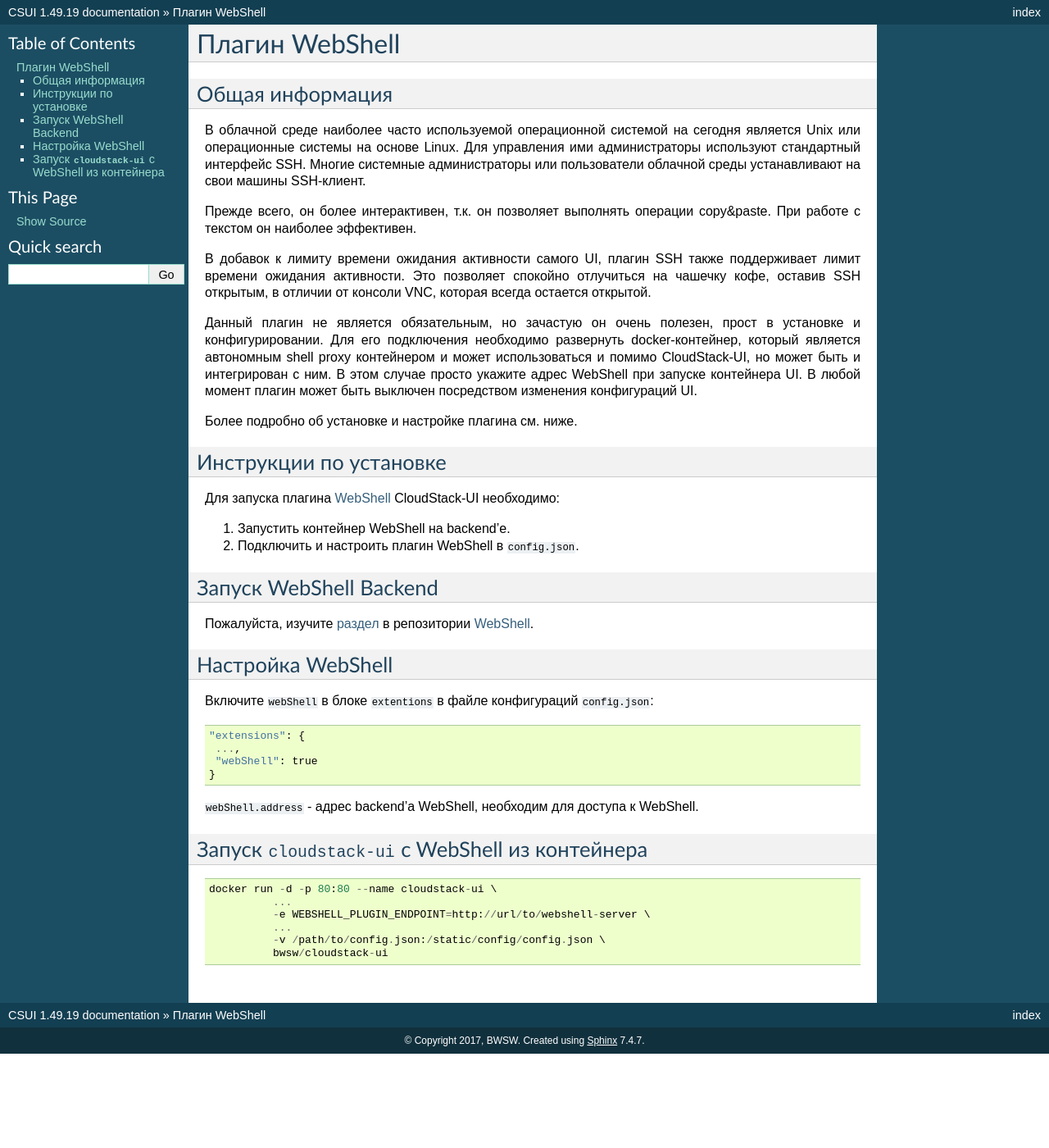
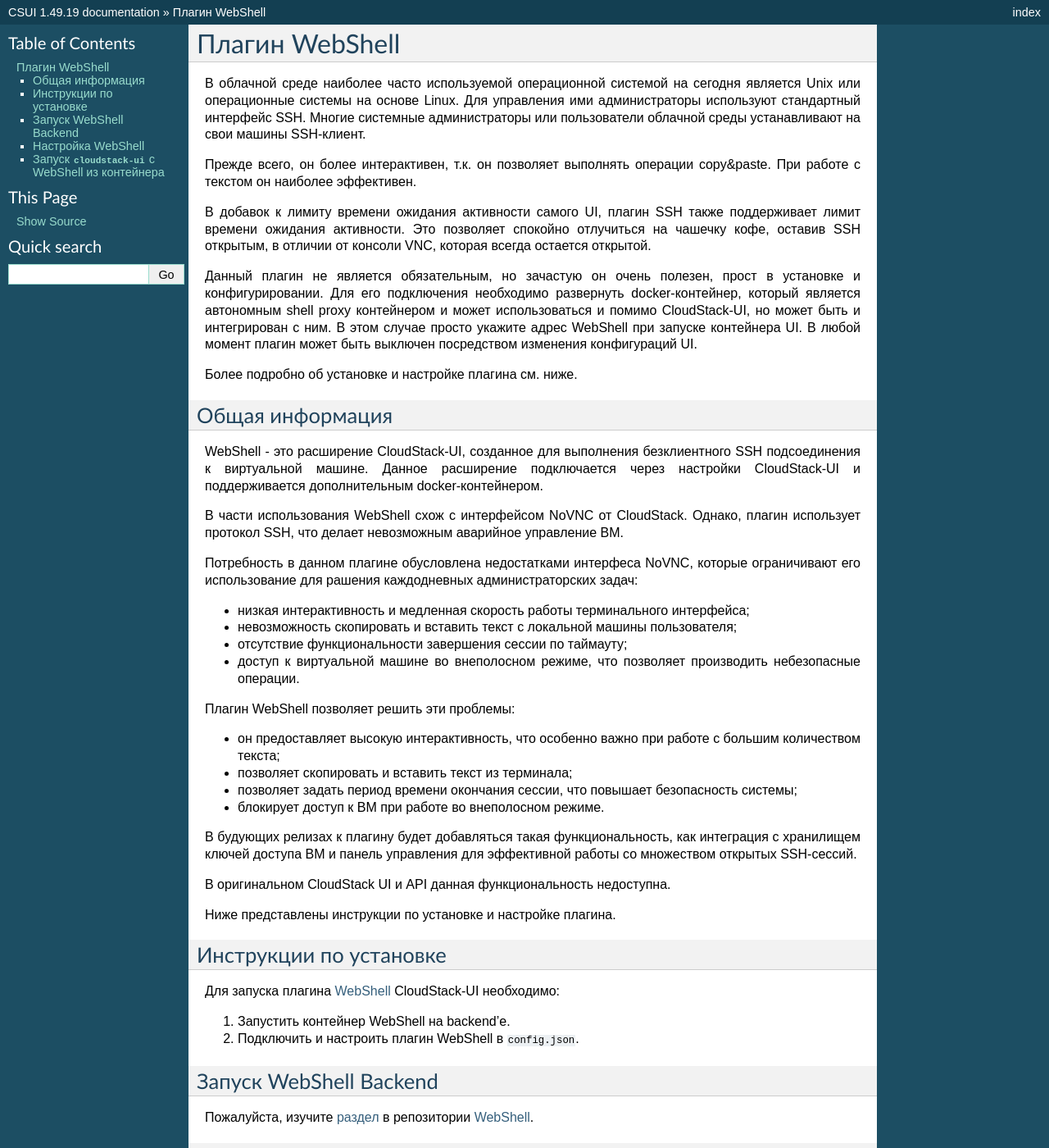
Before and after one commit to MaslovaEV/RU_CloudStack-UI, a Sphinx documentation site: the page built from RUdocs/source/CSUI-Webshell.rst, in a window 1280 px wide and 1400 px high. Shown: the whole window at 82% size. Built offline with Sphinx 7.4.7, drawn with Linux system fonts in a browser that asks for light colours.

Commit message:
Update CSUI-Webshell.rst

```diff
--- a/RUdocs/source/CSUI-Webshell.rst
+++ b/RUdocs/source/CSUI-Webshell.rst
@@ -14,6 +12,32 @@
 Данный плагин не является обязательным, но зачастую он очень полезен, прост в установке и конфигурировании. Для его подключения необходимо развернуть docker-контейнер, который является автономным shell proxy контейнером и может использоваться и помимо CloudStack-UI, но может быть и интегрирован с ним. В этом случае просто укажите адрес WebShell при запуске контейнера UI. В любой момент плагин может быть выключен посредством изменения конфигураций UI.
 
 Более подробно об установке и настройке плагина см. ниже.
+
+Общая информация
+---------------------
+WebShell - это расширение CloudStack-UI, созданное для выполнения безклиентного SSH подсоединения к виртуальной машине. Данное расширение подключается через настройки CloudStack-UI и поддерживается дополнительным docker-контейнером.
+
+В части использования WebShell схож с интерфейсом NoVNC от CloudStack. Однако, плагин использует протокол SSH, что делает невозможным аварийное управление ВМ.
+
+Потребность в данном плагине обусловлена недостатками интерфеса NoVNC, которые ограничивают его использование для рашения каждодневных администраторских задач:
+
+- низкая интерактивность и медленная скорость работы терминального интерфейса;
+- невозможность скопировать и вставить текст с локальной машины пользователя;
+- отсутствие функциональности завершения сессии по таймауту;
+- доступ к виртуальной машине во внеполосном режиме, что позволяет производить небезопасные операции.
+
+Плагин WebShell позволяет решить эти проблемы:
+
+- он предоставляет высокую интерактивность, что особенно важно при работе с большим количеством текста;
+- позволяет скопировать и вставить текст из терминала;
+- позволяет задать период времени окончания сессии, что повышает безопасность системы;
+- блокирует доступ к ВМ при работе во внеполосном режиме.
+
+В будующих релизах к плагину будет добавляться такая функциональность, как интеграция с хранилищем ключей доступа ВМ и панель управления для эффективной работы со множеством открытых SSH-сессий.
+
+В оригинальном CloudStack UI и API данная функциональность недоступна.
+
+Ниже представлены инструкции по установке и настройке плагина.
 
 Инструкции по установке
 --------------------------
```
Also changed, not shown: other parts of RUdocs/source/CSUI-Webshell.rst (+0 -2 lines).
